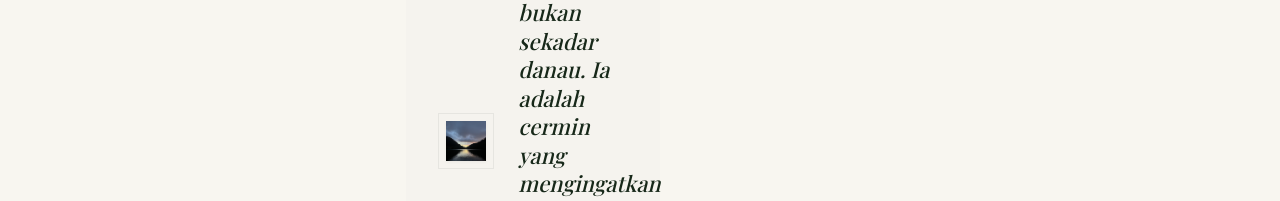
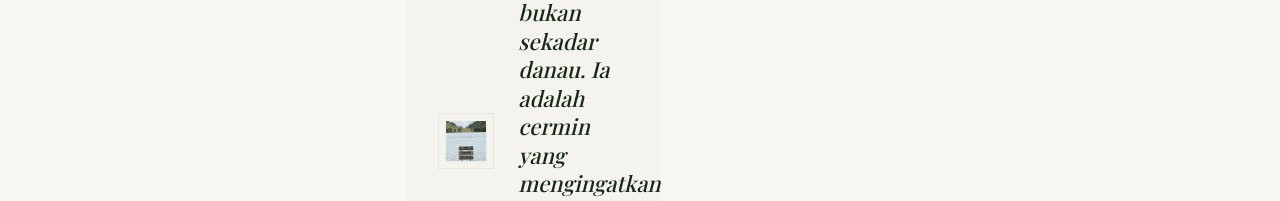
Before and after one commit to audymuzaki9-arch/Astera, a React (Vite) app: page /#/journey/camping-ranu-kumbolo in a window 1280 px wide. Shown: the part 3160-3361 px from the top of the page. Built offline with nearby package versions, Linux system fonts and the light colour scheme; a web font is replaced by a local one.

Commit message:
Change Ranu Kumbolo aside image to 11.jpg

```diff
--- a/src/data/journeys.js
+++ b/src/data/journeys.js
@@ -185,7 +185,7 @@ export const journeys = [
       "Malam penuh bintang di tepi danau legendaris.",
       "Hangatnya api unggun bersama sahabat di malam pegunungan.",
     ],
-    asideImage: "img/rakum/cover.jpg",
+    asideImage: "img/rakum/11.jpg",
     storyParagraphs: [
       'Perjalanan menuju Ranu Kumbolo adalah salah satu trek terindah di Indonesia. Melewati hutan tropis yang lebat, savana hijau luas, dan akhirnya tiba di danau yang tenang di kaki Semeru. Setiap langkah menghadirkan pemandangan baru yang memukau.',
       'Kami tiba di Ranu Kumbolo sore hari. Danau itu tenang,permukaannya seperti cermin raksasa yang memantulkan langit biru dan puncak Semeru di kejauhan. Kami segera mendirikan tenda di tepiannya.',
```
Also changed, not shown: public/img/rakum/11.jpg (renamed from public/img/rakum/IMG_20260116_073058.jpg).
